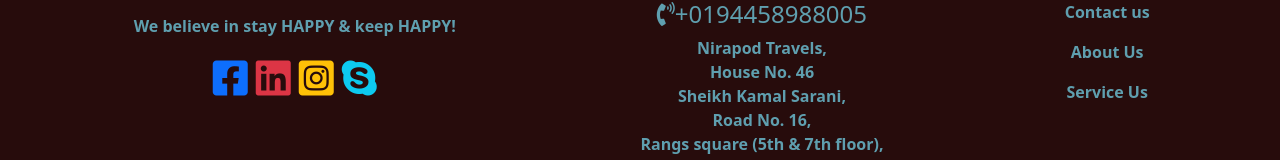
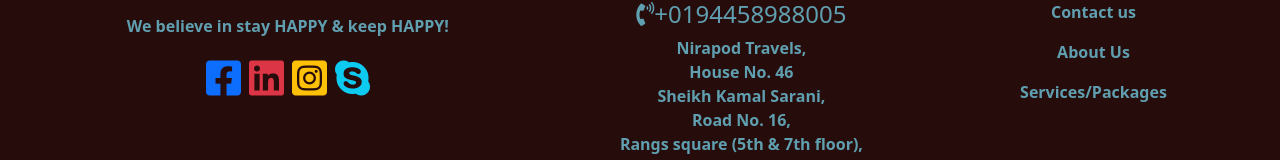
Before and after one commit to Karima-Aktari/11th-assignment-nirapod-travel-client, a React (Create React App) app: page / in a window 1280 px wide. Shown: the part 1001-1161 px from the top of the page. Built offline with nearby package versions, Linux system fonts and the light colour scheme; no server answers.

Commit message:
commit done again

```diff
--- a/src/Pages/Shared/Footer/Footer.js
+++ b/src/Pages/Shared/Footer/Footer.js
@@ -30,7 +30,7 @@ const Footer = () => {
                     <h3>Support</h3>
                     <p>Contact us</p>
                     <p>About Us</p>
-                    <p>Service Us</p>
+                    <p>Services/Packages</p>
                 </div>
             </div>
         </div>
```
